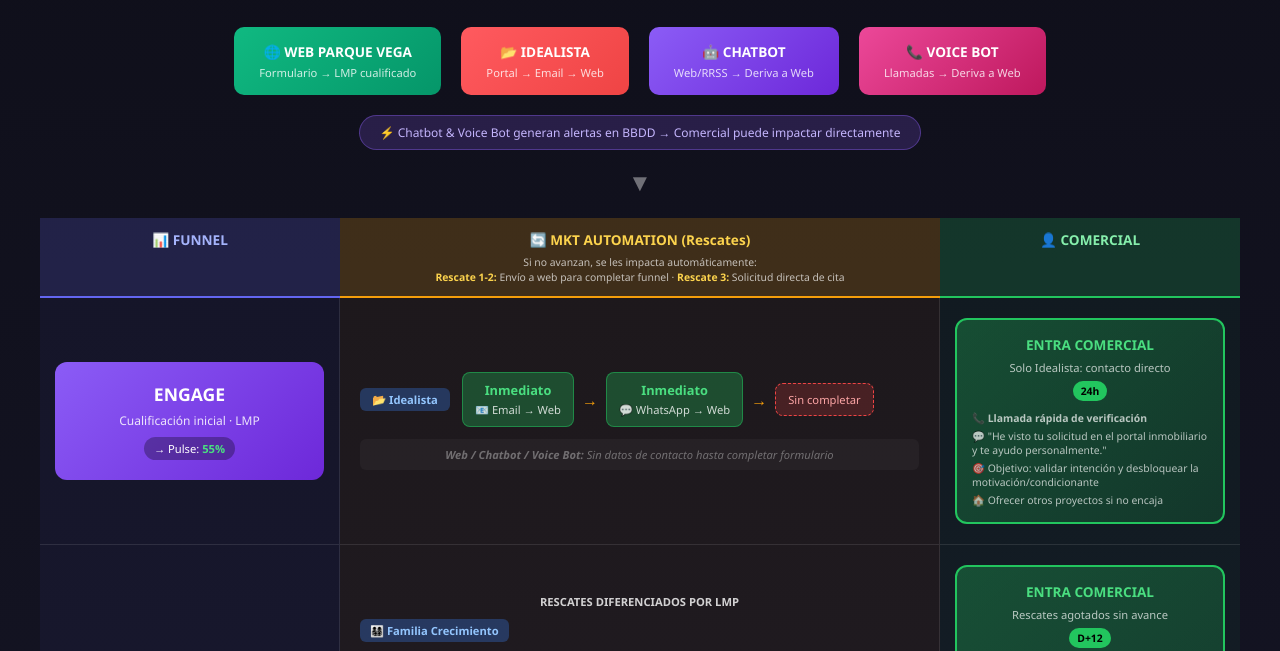
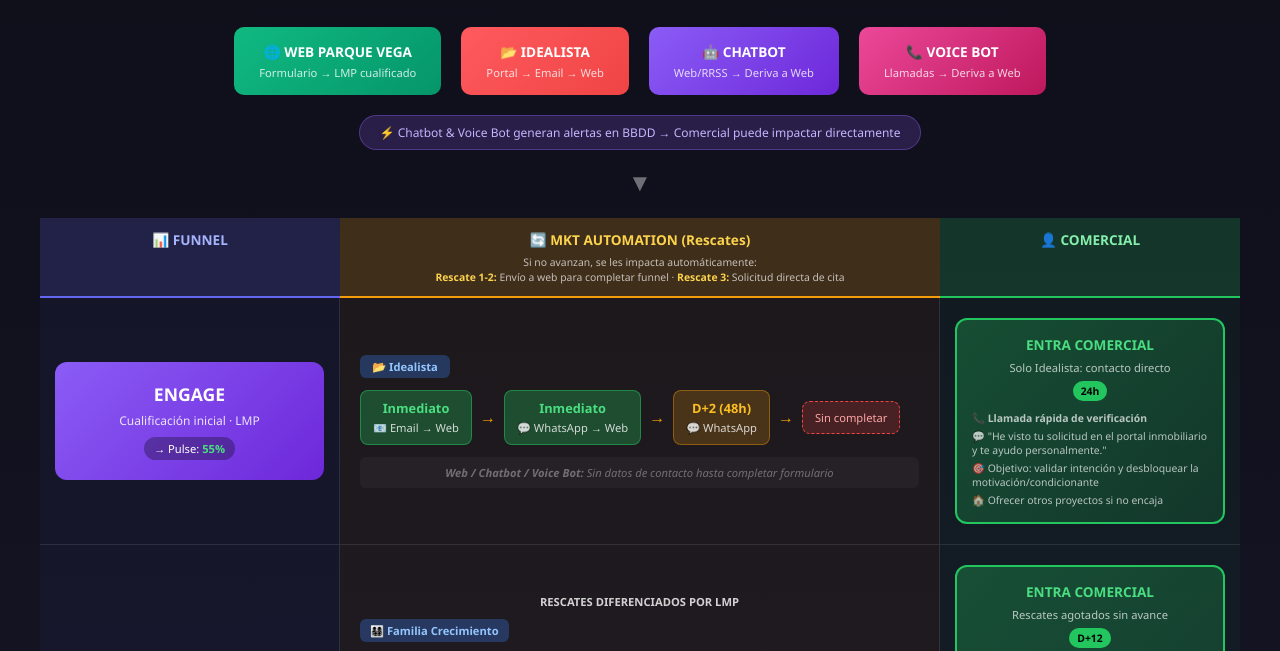
Before and after one commit to pbranaevoost/customer-journey-parquevega, a plain HTML site: page index.html in a window 1280 px wide. Shown: the part 121-772 px from the top of the page. Drawn offline with Linux system fonts and the light colour scheme.

Commit message:
Actualización 2

```diff
--- a/index.html
+++ b/index.html
@@ -570,6 +570,11 @@
                                 <span class="action">💬 WhatsApp → Web</span>
                             </div>
                             <span class="flow-arrow">→</span>
+                            <div class="rescue-step">
+                                <span class="day">D+2 (48h)</span>
+                                <span class="action">💬 WhatsApp</span>
+                            </div>
+                            <span class="flow-arrow">→</span>
                             <div class="rescue-end">Sin completar</div>
                         </div>
                     </div>
```
